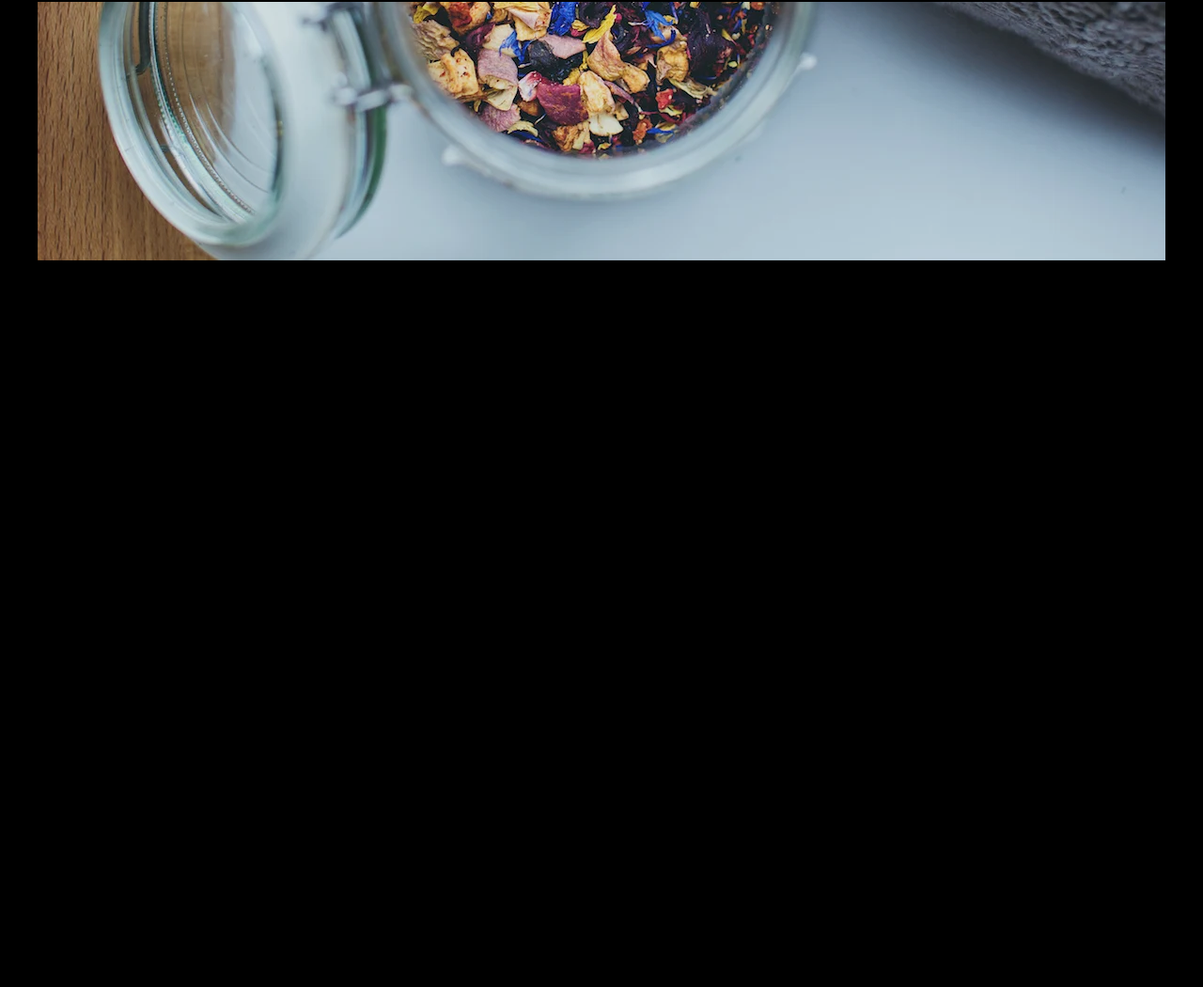
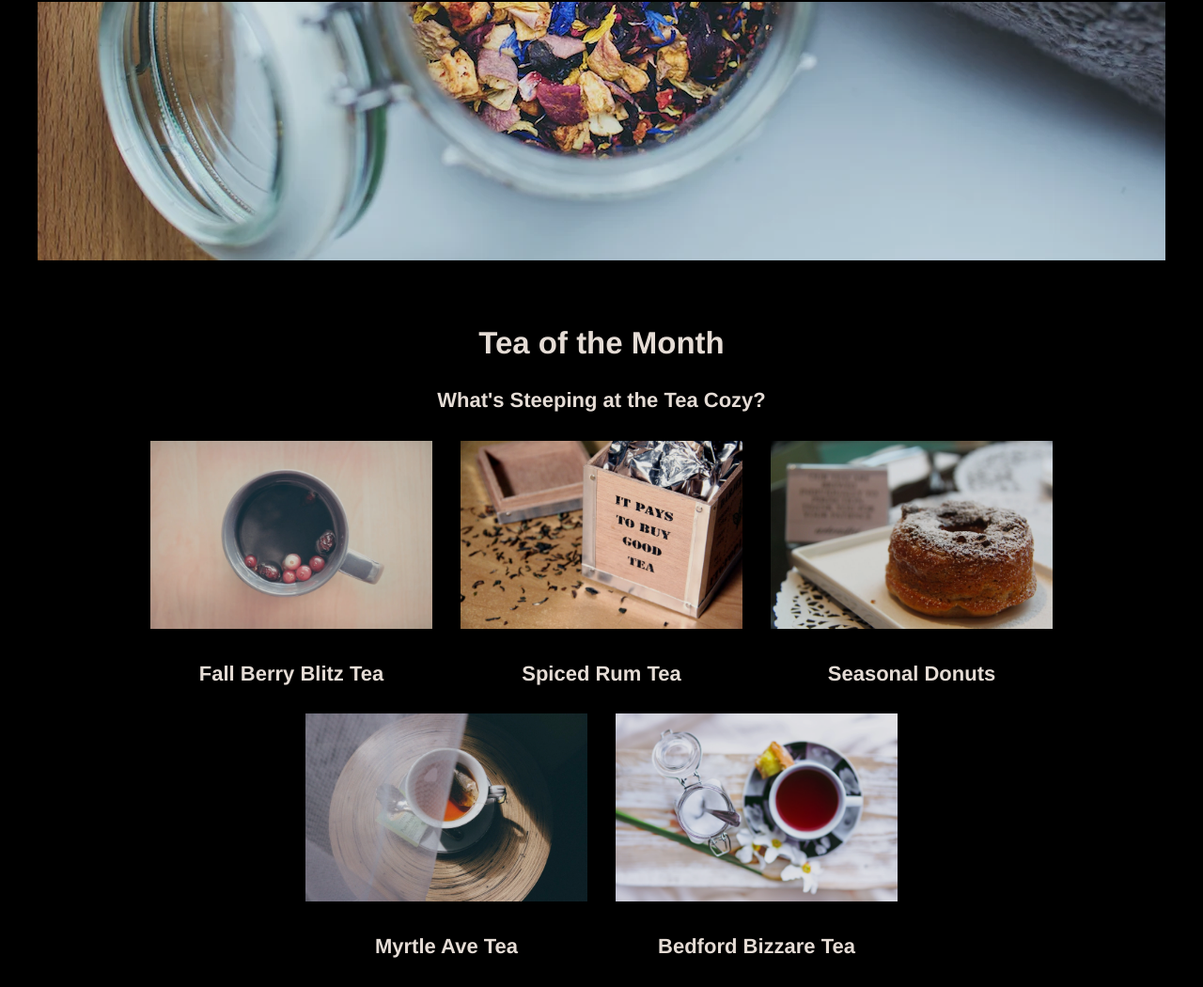
Before and after one commit to likra-sketch/tea-cozy, a plain HTML site: page index.html in a window 1280 px wide. Shown: the part 492-1542 px from the top of the page at 94% size. Before the commit the page ends 800 px from the top, so only its background shows below. Drawn offline with Linux system fonts and the light colour scheme.

Commit message:
add content and styling to section featured teas

```diff
--- a/index.html
+++ b/index.html
@@ -16,6 +16,7 @@
             </nav>
         </header>
         <main>
+            <!--- Section: Our Mission -->
             <section id="mission">
                 <div class="mission-container">
                     <div class="mission-statement">
@@ -24,9 +25,36 @@
                     </div>
                 </div>
             </section>
+            <!--- Section: Featured Teas-->
             <section id="featuredTea">
-
+                <div class="featured-heading">
+                    <h2>Tea of the Month</h2>
+                    <h4>What's Steeping at the Tea Cozy?</h4>
+                </div>
+                <div class="featured-container">
+                    <div class="featured-box">
+                        <img src="./img/img-berryblitz.jpeg" alt="">
+                        <h4>Fall Berry Blitz Tea</h4>
+                    </div>
+                    <div class="featured-box">
+                        <img src="./img/img-spiced-rum.jpeg" alt="">
+                        <h4>Spiced Rum Tea</h4>
+                    </div>
+                    <div class="featured-box">
+                        <img src="./img/img-donut.jpeg" alt="">
+                        <h4>Seasonal Donuts</h4>
+                    </div>
+                    <div class="featured-box">
+                        <img src="./img/img-myrtle-ave.jpeg" alt="">
+                        <h4>Myrtle Ave Tea</h4>
+                    </div>
+                    <div class="featured-box">
+                        <img src="./img/img-bedford-bizarre.jpeg" alt="">
+                        <h4>Bedford Bizzare Tea</h4>
+                    </div>
+                </div>
             </section>
+            <!--- Section: Tea Cozy Locations-->
             <section id="locations">
 
             </section>
--- a/styles.css
+++ b/styles.css
@@ -57,3 +57,25 @@ body {
     width: 100%;
     background-color: black;
 }
+
+
+.featured-heading {
+    width: 100%;
+    margin-top: 69px;
+}
+
+.featured-container {
+    display: inline-flex;
+    width: 1000px;
+    justify-content: center;
+    flex-wrap: wrap;
+}
+
+.featured-box {
+    margin: 0 15px;
+}
+
+.featured-box img {
+    height: 200px;
+    width: 300px;
+}
```
